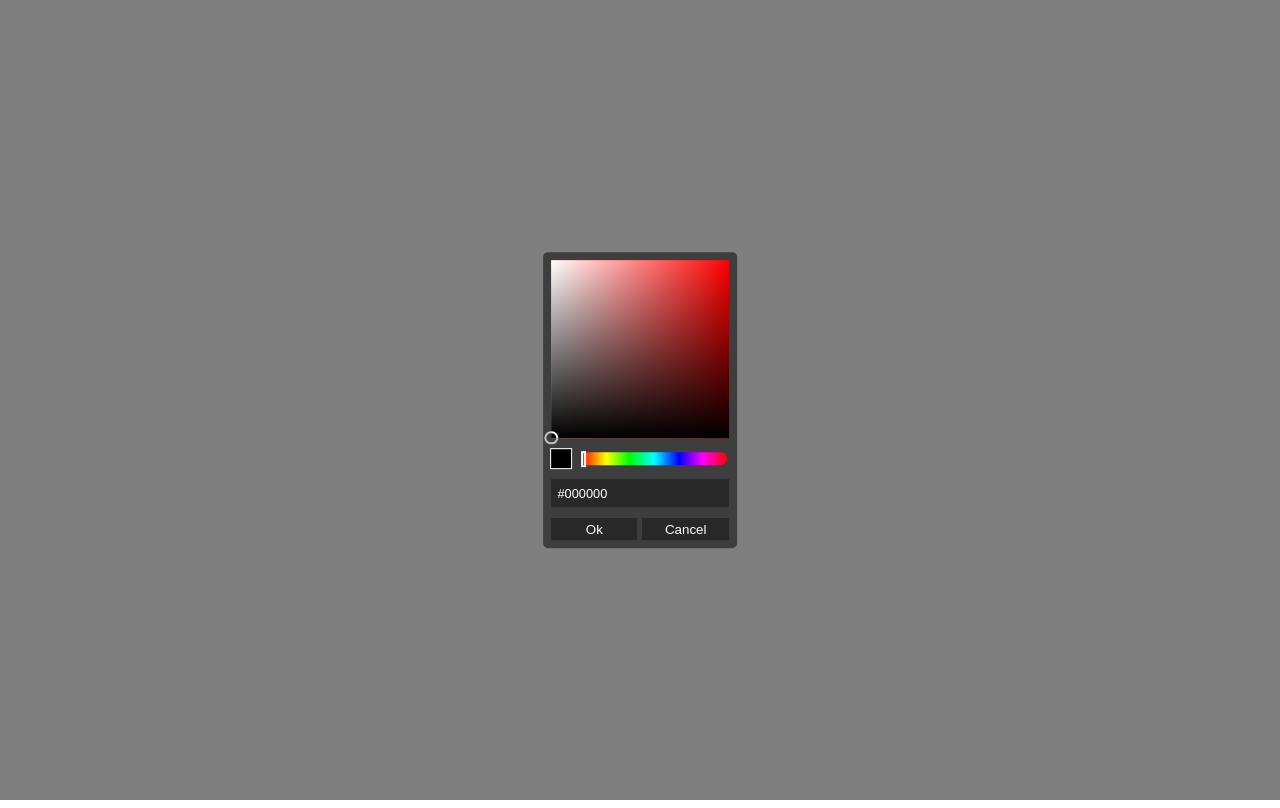
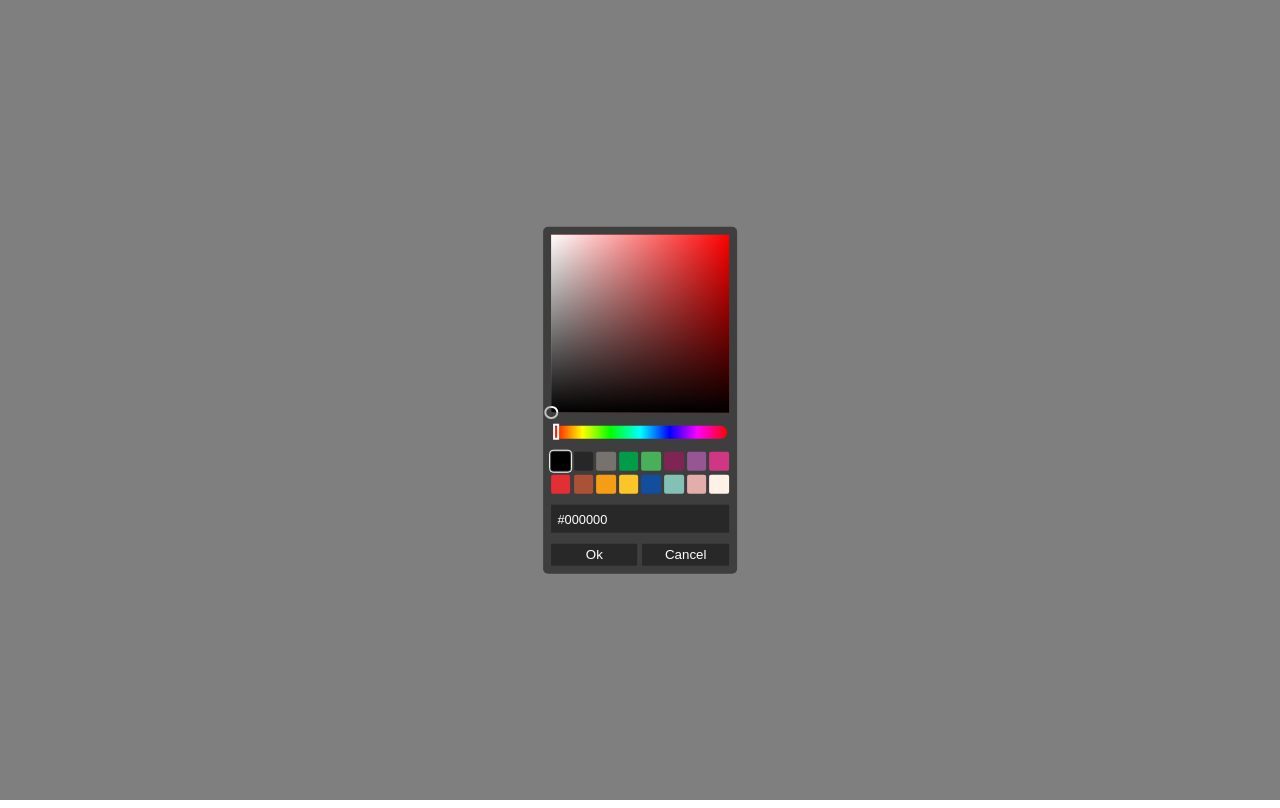
Before and after one commit to achtaitaipai/color-picker, a website built with Vite: page index.html in a window 1280 px wide. Both pictures are taken after a click on the button "color". Built offline with nearby package versions, Linux system fonts and the light colour scheme.

Commit message:
set & get palet

```diff
--- a/index.html
+++ b/index.html
@@ -9,7 +9,30 @@
 	<body>
 		<main>
 			<button id="colorBtn">color</button>
-			<color-picker confirm-label="Ok" cancel-label="Cancel" id="pckr" />
+			<color-picker
+				confirm-label="Ok"
+				cancel-label="Cancel"
+				id="pckr"
+				pallet='[
+			"#000000",
+			"#282728",
+			"#76726e",
+			"#009c47",
+			"#48b059",
+			"#7E2553",
+			"#965695",
+			"#cf3785",
+			"#e22e34",
+			"#ab5236",
+			"#f59d14",
+			"#fcc629",
+			"#114e9d",
+			"#83c0b5",
+			"#e1aeaa",
+			"#FFF1E8"
+
+			]'
+			/>
 		</main>
 		<script type="module" src="/src/main.ts"></script>
 	</body>
--- a/src/lib/Pallet.ts
+++ b/src/lib/Pallet.ts
@@ -70,6 +70,11 @@ export default class Pallet {
 		colorBtns.forEach(colorBtn => {
 			clrs.push(colorBtn.value)
 		})
-		return clrs
+		return clrs ?? []
+	}
+
+	set clrs(clrs: string[]) {
+		this.element.innerHTML = ''
+		this._init(clrs)
 	}
 }
--- a/src/lib/index.ts
+++ b/src/lib/index.ts
@@ -233,6 +233,15 @@ export class ColorPicker extends HTMLElement {
 		this._hexInput.update()
 		this._preview.update()
 	}
+
+	get pallet() {
+		return this._pallet?.clrs || []
+	}
+
+	set pallet(clrs: string[]) {
+		this._palletClr = clrs
+		this._value = this._palletClr[0]
+	}
 }
 
 customElements.define('color-picker', ColorPicker)
```
